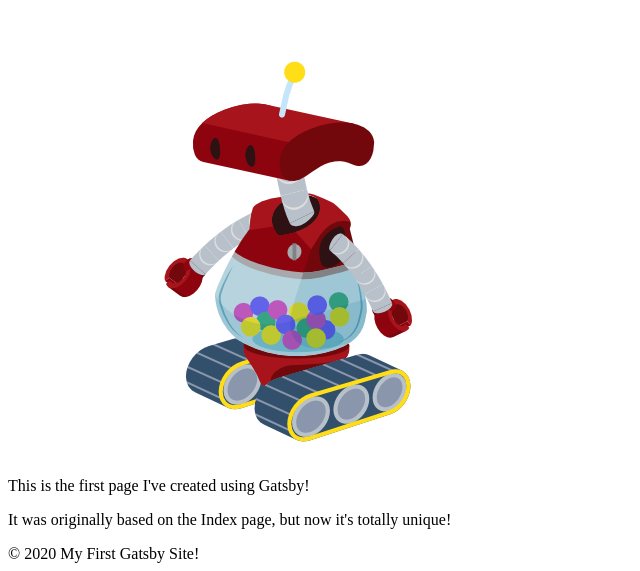
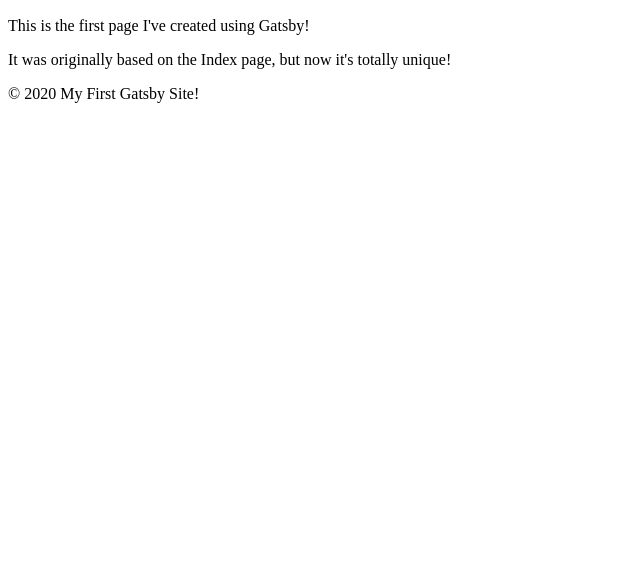
Before and after one commit to LinkedInLearning/learning-gatsby-2833047, a Gatsby site: page /about in a window 1280 px wide. Shown: the part 490-1061 px from the top of the page, without its empty margins (0-640 px from the left). After the commit the page ends 800 px from the top, so only its background shows below. Built offline with nearby package versions, Linux system fonts and the light colour scheme; Gatsby itself is replaced by a stand-in of ours.

Commit message:
Revert change

```diff
--- a/src/pages/about.js
+++ b/src/pages/about.js
@@ -16,14 +16,6 @@ const AboutPage = () => {
       />
       <section>
         <h1>About this site</h1>
-        <figure>
-          <img
-            src="/images/bubbles-callout.png"
-            width="480"
-            height="440"
-            alt="Bubbles the Robot"
-          />
-        </figure>
         <div>
           <p>This is the first page I've created using Gatsby!</p>
           <p>
```
